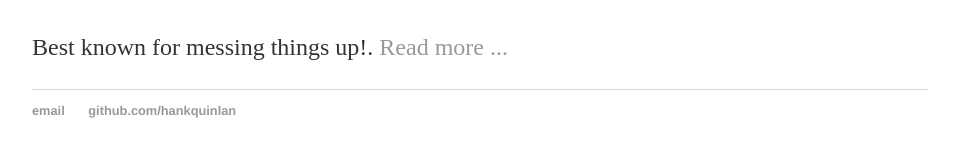
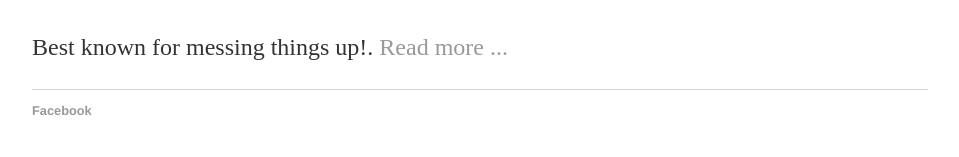
Before and after one commit to rangersuprio/rangersuprio.github.io, a Jekyll site: the page built from index.html, in a window 1280 px wide. Shown: the part 166-323 px from the top of the page, without its empty margins (160-1119 px from the left). Built offline with Jekyll 4.4.1, drawn with Linux system fonts in a browser that asks for light colours.

Commit message:
Update default.html

```diff
--- a/_layouts/default.html
+++ b/_layouts/default.html
@@ -21,8 +21,8 @@
 			</div><!-- /.container -->
 			<footer>
 	    		<ul>
-	        		<li><a href="mailto:hankquinlanhub@gmail.com">email</a></li>
-	        		<li><a href="https://github.com/hankquinlan">github.com/hankquinlan</a></li>
+	        		<li><a href="http://www.fb.com/gr33n.ahm3d">Facebook</a></li>
+
 				</ul>
 			</footer>
 		</body>
```
